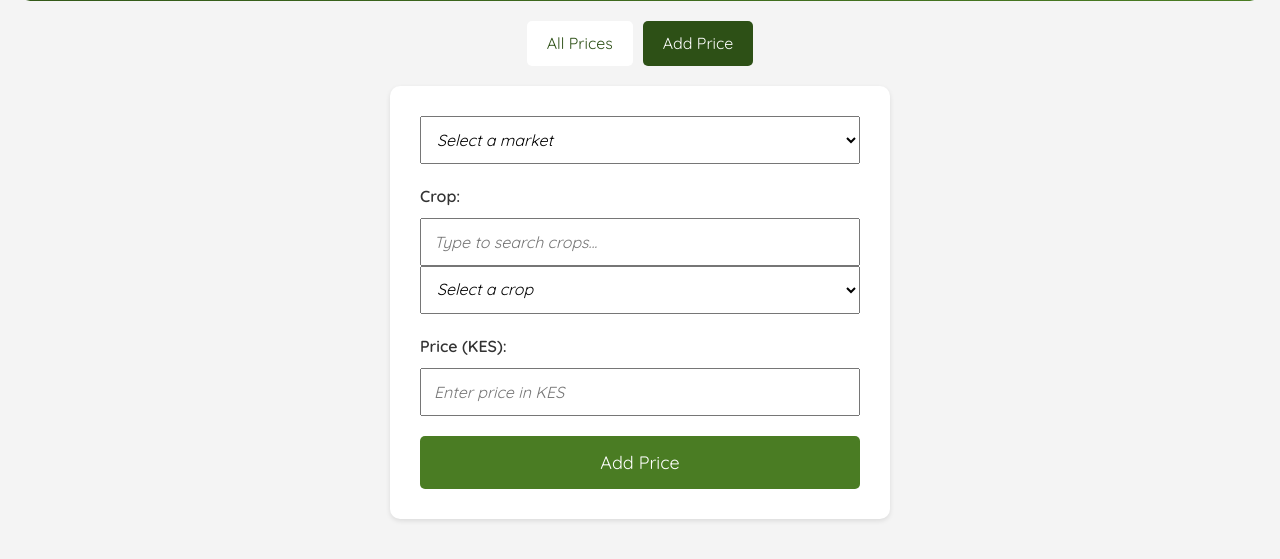
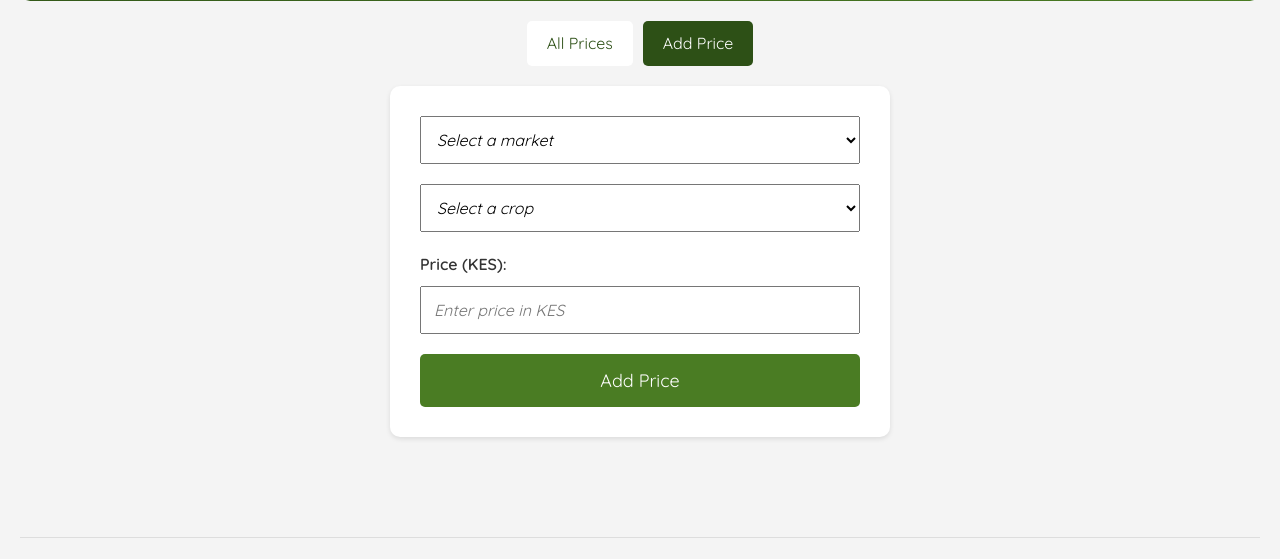
Before and after one commit to John-Nyabwari/ali-grow, a Flask app: page /add_price in a window 1280 px wide. Shown: the part 324-883 px from the top of the page. Run offline with Flask 3, Linux system fonts and the light colour scheme; data comes from the database, SQL or seed files in the repository.

Commit message:
Remove crop search input from add price form

```diff
--- a/templates/add_price.html
+++ b/templates/add_price.html
@@ -33,9 +33,6 @@
                     </select>
                 </div>
                 <div class="form-group">
-                    <label for="crop_search">Crop:</label>
-                    <input type="text" id="crop_search" placeholder="Type to search crops..."
-                           onkeyup="filterCrops()" autocomplete="off">
                     <select name="crop_id" id="crop_id" required>
                         <option value="">Select a crop</option>
                         {% for crop in crops %}
```
